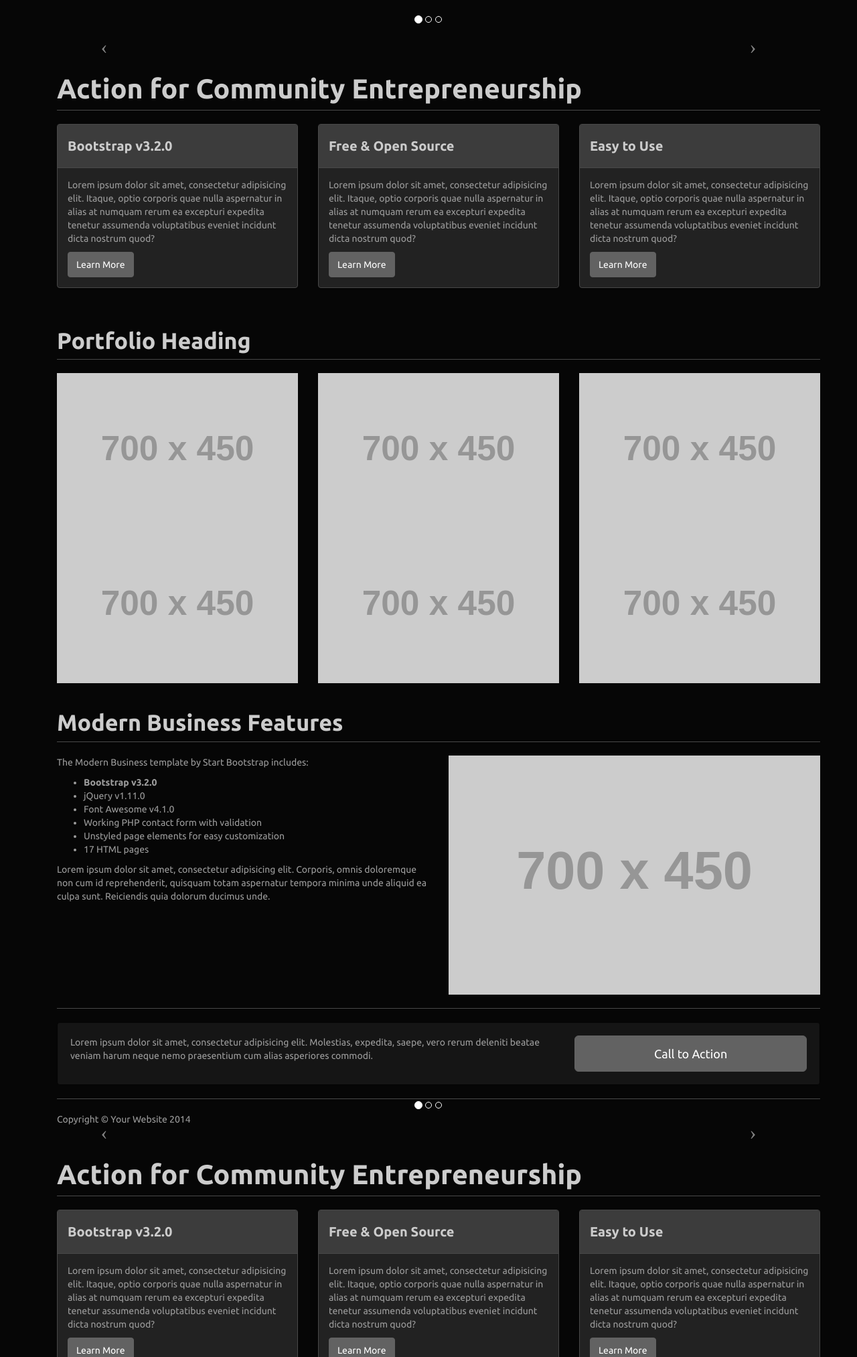
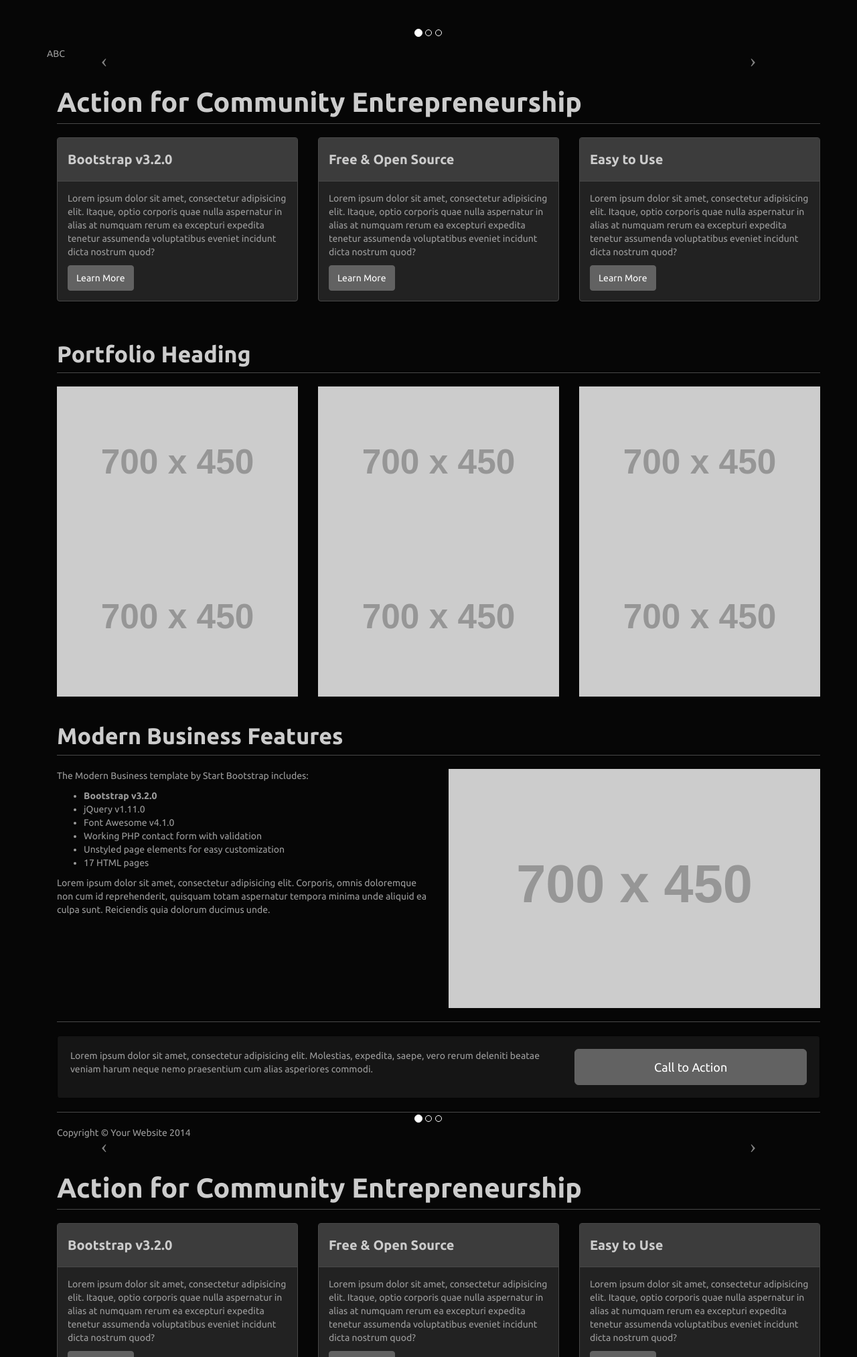
Before and after one commit to huanghjq21/nenadyiibasic, a Yii app: template _protected/views/site/index.php in a window 1280 px wide. Shown: the top 2026 px of the page at 67% size. Run offline with PHP 8.4 and a stand-in for Yii, Linux system fonts and the light colour scheme; the template is opened without the code that fills it, so the values that code supplies are empty; grey boxes labelled with a size stand in for pictures from a placeholder-image service; some libraries are stand-ins or nearby versions.

Commit message:
test commit ABC

```diff
--- a/_protected/views/site/index.php
+++ b/_protected/views/site/index.php
@@ -3,6 +3,7 @@
 
 $this->title = Yii::t('app', Yii::$app->name);
 ?>
+ABC
 <!-- Header Carousel -->
     <header id="myCarousel" class="carousel slide">
         <!-- Indicators -->
```
